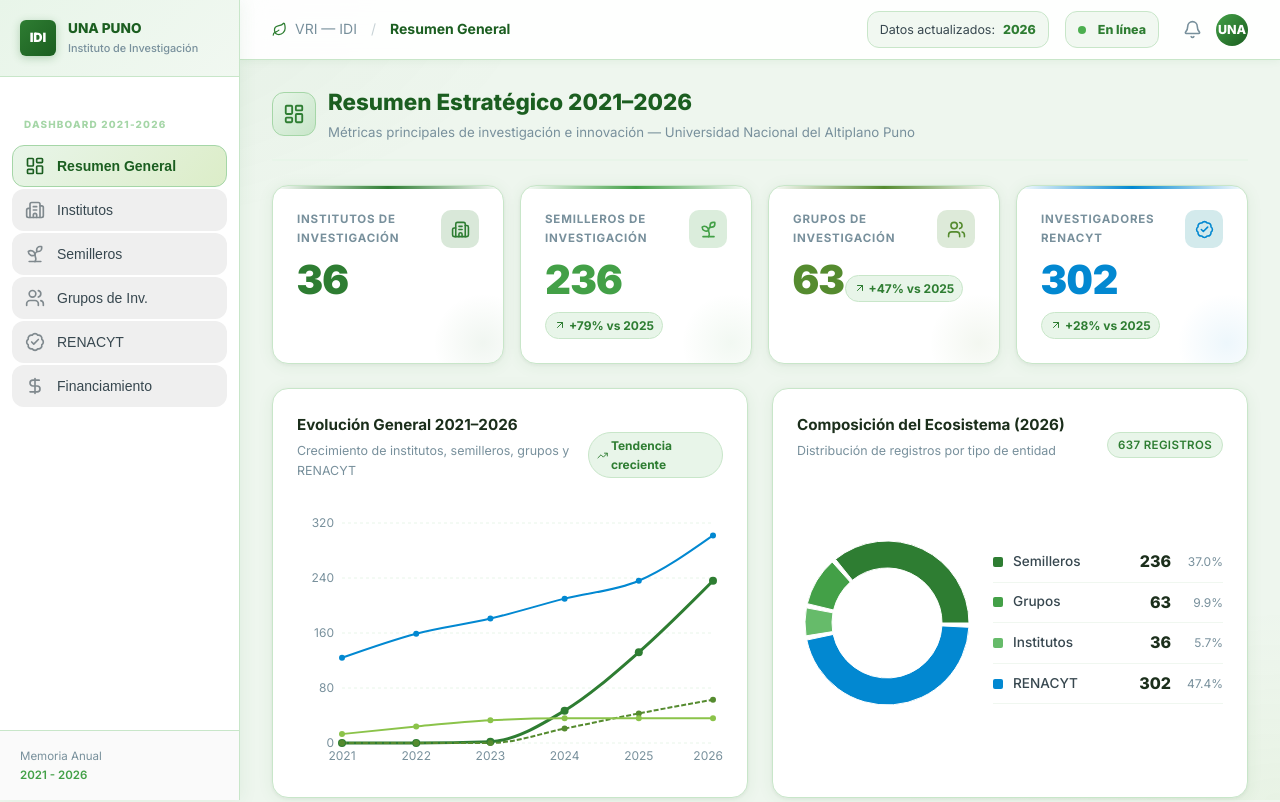
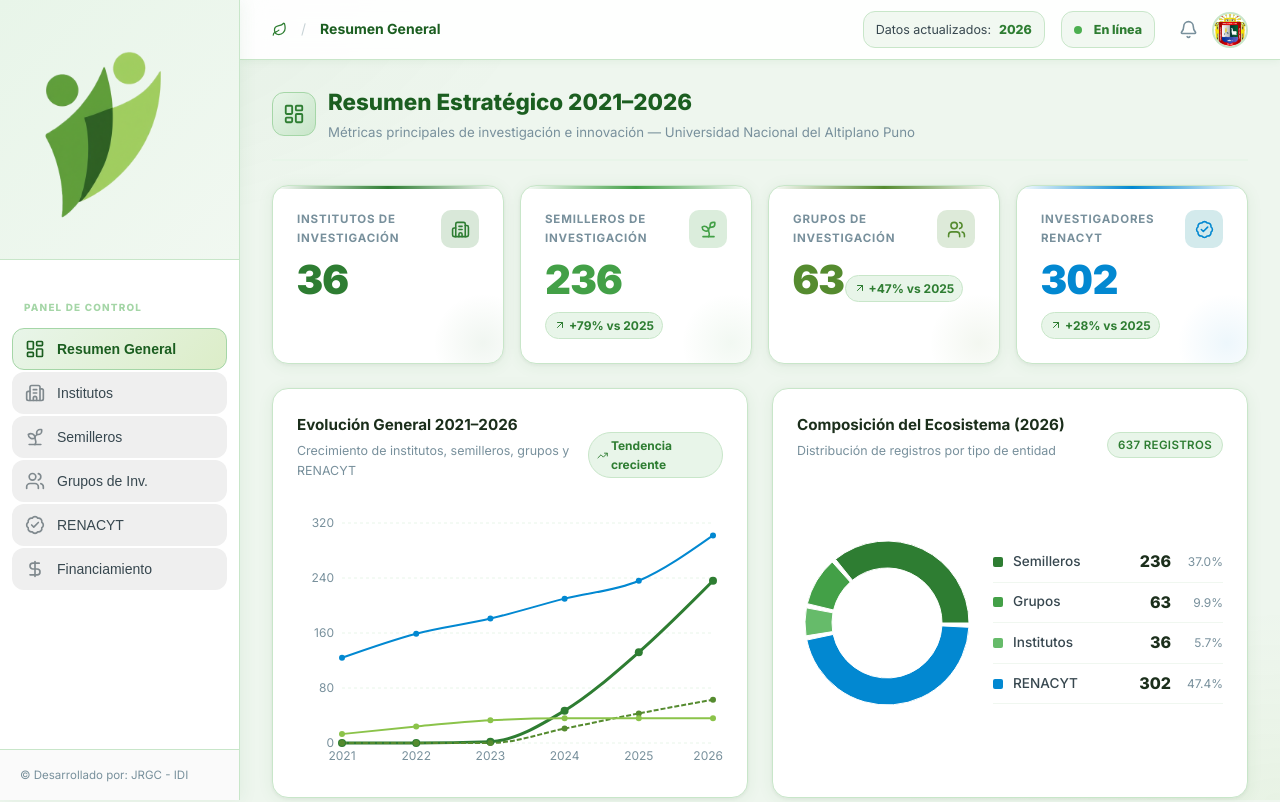
Before and after one commit to jerDevOps/BI_IDI, a React (Vite) app: page / in a window 1280 px wide. Shown: the top 802 px of the page. Built offline with nearby package versions, Linux system fonts and the light colour scheme.

Commit message:
subida de archivos con rail

```diff
--- a/index.html
+++ b/index.html
@@ -1,13 +1,16 @@
 <!doctype html>
 <html lang="en">
+
 <head>
   <meta charset="UTF-8" />
-    <link rel="icon" type="image/svg+xml" href="/favicon.svg" />
+  <link rel="icon" type="image/png" href="/images/Instituto.png" />
   <meta name="viewport" content="width=device-width, initial-scale=1.0" />
-    <title>dashboard_idi</title>
+  <title>Memoria Anual IDI</title>
 </head>
+
 <body>
   <div id="root"></div>
   <script type="module" src="/src/main.jsx"></script>
 </body>
+
 </html>
--- a/src/components/Header.jsx
+++ b/src/components/Header.jsx
@@ -4,9 +4,8 @@ export default function Header({ title }) {
   return (
     <header className="header">
       <div className="header-breadcrumb">
-        <Leaf size={15} style={{ color: 'var(--color-primary)', flexShrink:0 }} />
-        <span>VRI — IDI</span>
-        <span style={{ margin:'0 6px', opacity:0.4 }}>/</span>
+        <Leaf size={15} style={{ color: 'var(--color-primary)', flexShrink: 0 }} />
+        <span style={{ margin: '0 6px', opacity: 0.4 }}>/</span>
         <strong>{title}</strong>
       </div>
 
@@ -16,19 +15,20 @@ export default function Header({ title }) {
           <strong>2026</strong>
         </div>
         <div className="header-stat">
-          <span style={{ width:8, height:8, borderRadius:'50%', background:'#4caf50', display:'inline-block', marginRight:4 }} />
-          <strong style={{ color:'#2e7d32' }}>En línea</strong>
+          <span style={{ width: 8, height: 8, borderRadius: '50%', background: '#4caf50', display: 'inline-block', marginRight: 4 }} />
+          <strong style={{ color: '#2e7d32' }}>En línea</strong>
         </div>
-        <div style={{ display:'flex', gap:14, alignItems:'center', marginLeft:8 }}>
-          <Bell size={19} style={{ color:'#78909c', cursor:'pointer' }} />
-          <div style={{
-            width:32, height:32, borderRadius:'50%',
-            background:'linear-gradient(135deg, #43a047, #1b5e20)',
-            display:'flex', alignItems:'center', justifyContent:'center',
-            cursor:'pointer', color:'white', fontWeight:800, fontSize:'0.78rem',
-          }}>
-            UNA
-          </div>
+        <div style={{ display: 'flex', gap: 14, alignItems: 'center', marginLeft: 8 }}>
+          <Bell size={19} style={{ color: '#78909c', cursor: 'pointer' }} />
+          <img
+            src="/images/unapuno.png"
+            alt="UNA Puno"
+            style={{
+              width: 36, height: 36, borderRadius: '50%',
+              objectFit: 'cover', cursor: 'pointer',
+              border: '2px solid #c8e6c9',
+            }}
+          />
         </div>
       </div>
     </header>
--- a/src/components/Sidebar.jsx
+++ b/src/components/Sidebar.jsx
@@ -14,15 +14,15 @@ export default function Sidebar({ activeSection, setActiveSection }) {
   return (
     <aside className="sidebar">
       <div className="sidebar-logo">
-        <div className="sidebar-logo-icon">IDI</div>
-        <div className="sidebar-logo-text">
-          <strong>UNA PUNO</strong>
-          <span>Instituto de Investigación</span>
-        </div>
+        <img
+          src="/images/Instituto.png"
+          alt="Instituto de Investigación UNA Puno"
+          style={{ width: '100%', maxWidth: 160, objectFit: 'contain', borderRadius: 8 }}
+        />
       </div>
 
       <nav className="sidebar-nav">
-        <div className="sidebar-section-label">Dashboard 2021-2026</div>
+        <div className="sidebar-section-label">Panel de Control</div>
         {navItems.map((item) => {
           const Icon = item.icon;
           const isActive = activeSection === item.id;
@@ -41,8 +41,7 @@ export default function Sidebar({ activeSection, setActiveSection }) {
       </nav>
 
       <div className="sidebar-footer">
-        <div>Memoria Anual</div>
-        <div style={{ color: 'var(--color-primary-light)', fontWeight: 600 }}>2021 - 2026</div>
+        <div>© Desarrollado por: JRGC - IDI</div>
       </div>
     </aside>
   );
```
Also changed, not shown: public/images/Instituto.png (added), public/images/unapuno.png (added). Lines whose indentation alone changed are shown as unchanged.
